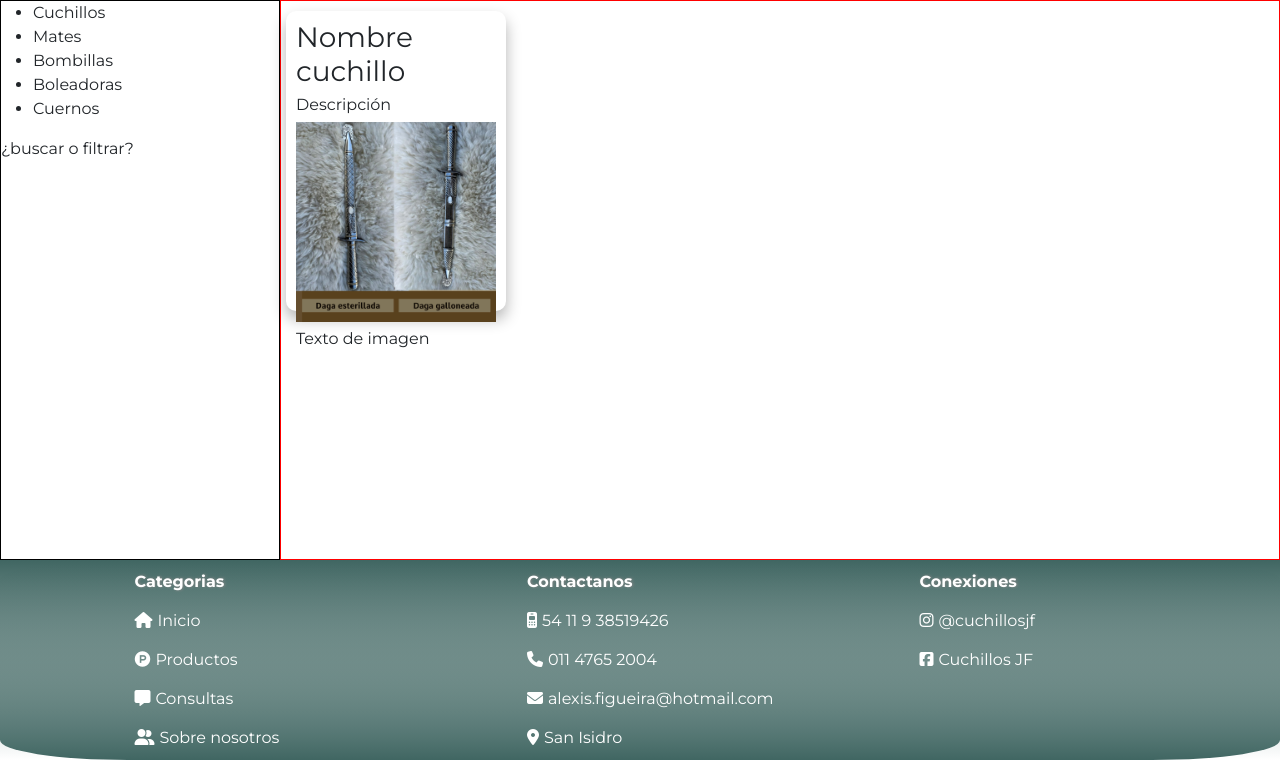
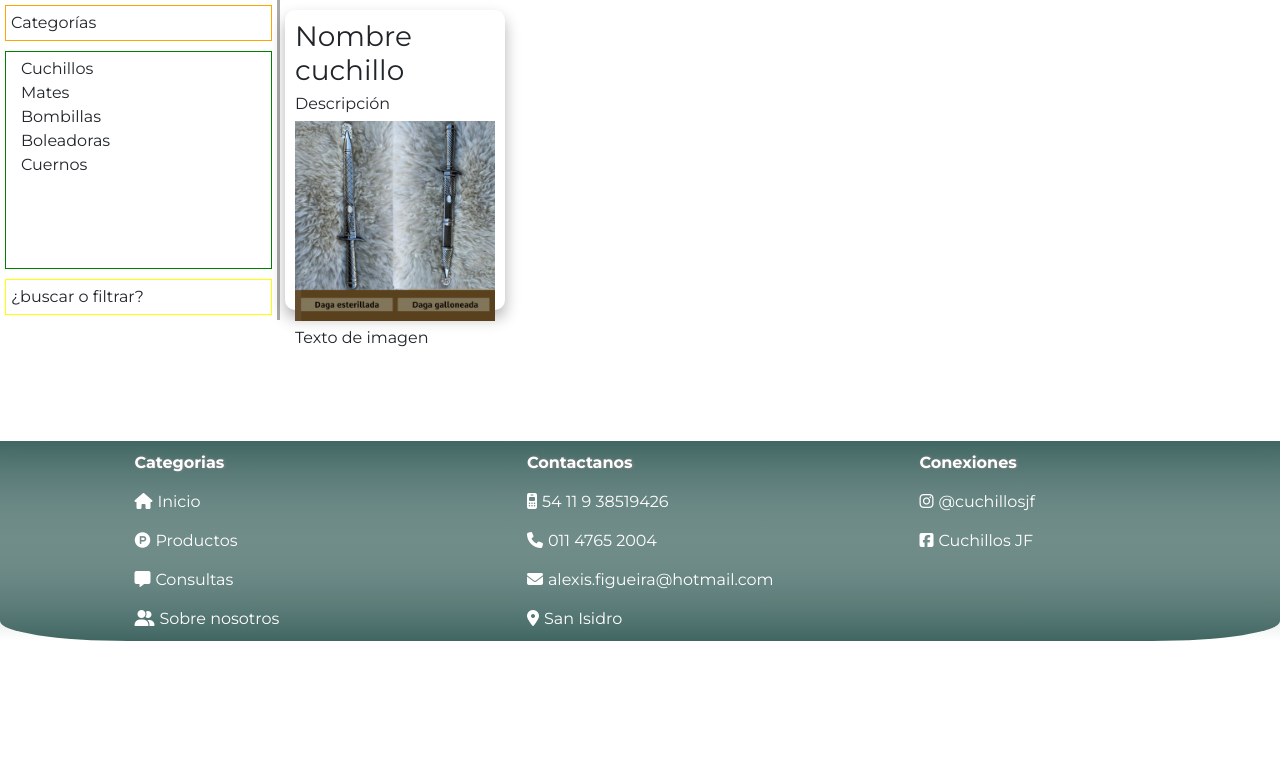
Before and after one commit to alexis-figueira/cuchillosJF, a PHP site: page /pages.html/productos.html in a window 1280 px wide. Shown: the part 159-924 px from the top of the page. After the commit the page ends 800 px from the top, so only its background shows below. Run offline with PHP 8.4, Linux system fonts and the light colour scheme; some libraries are stand-ins or nearby versions.

Commit message:
css productos

```diff
--- a/estilos/productos.css
+++ b/estilos/productos.css
@@ -6,13 +6,40 @@
 }
 
 .cont-list{
-    border: 1px solid black;
+    /* border: 1px solid black; */
     flex-grow: 0;
     width: 280px;
-    min-height: 70vh;
+    display: flex;
+    flex-direction: column;
+    border-right: 3px solid #aaa;
 }
 
+.list-tit{
+    margin: 5px;
+    padding: 5px;
+    border: 1px solid orange;
+    flex-grow: 0;
+}
+
+.list-ul{
+    flex-grow: 1;
+    border: 1px solid green;
+    margin: 5px;
+    padding: 5px;
+}
+.list-item{
+    padding-left: 10px;
+}
+
+.fil-bus{
+    flex-grow: 0;
+    border: 1px solid yellow;
+    margin: 5px;
+    padding: 5px;
+}
+
+
 .cont-prod{
-    border: 1px solid red;
+    /* border: 1px solid red; */
     flex-grow: 1;
 }
--- a/pages.html/productos.html
+++ b/pages.html/productos.html
@@ -59,14 +59,15 @@
 
     <main class="container-fluid cont-gral">
         <section class="cont-list">
-            <ul>
-                <li>Cuchillos</li>
-                <li>Mates</li>
-                <li>Bombillas</li>
-                <li>Boleadoras</li>
-                <li>Cuernos</li>
+            <p class="list-tit">Categorías</p>
+            <ul class="list-ul">
+                <li class="list-item">Cuchillos</li>
+                <li class="list-item">Mates</li>
+                <li class="list-item">Bombillas</li>
+                <li class="list-item">Boleadoras</li>
+                <li class="list-item">Cuernos</li>
             </ul>
-            <div>¿buscar o filtrar?</div>
+            <div class="fil-bus">¿buscar o filtrar?</div>
         </section>
         <section class="cont-prod">
             <article class = "article-prod">
```
